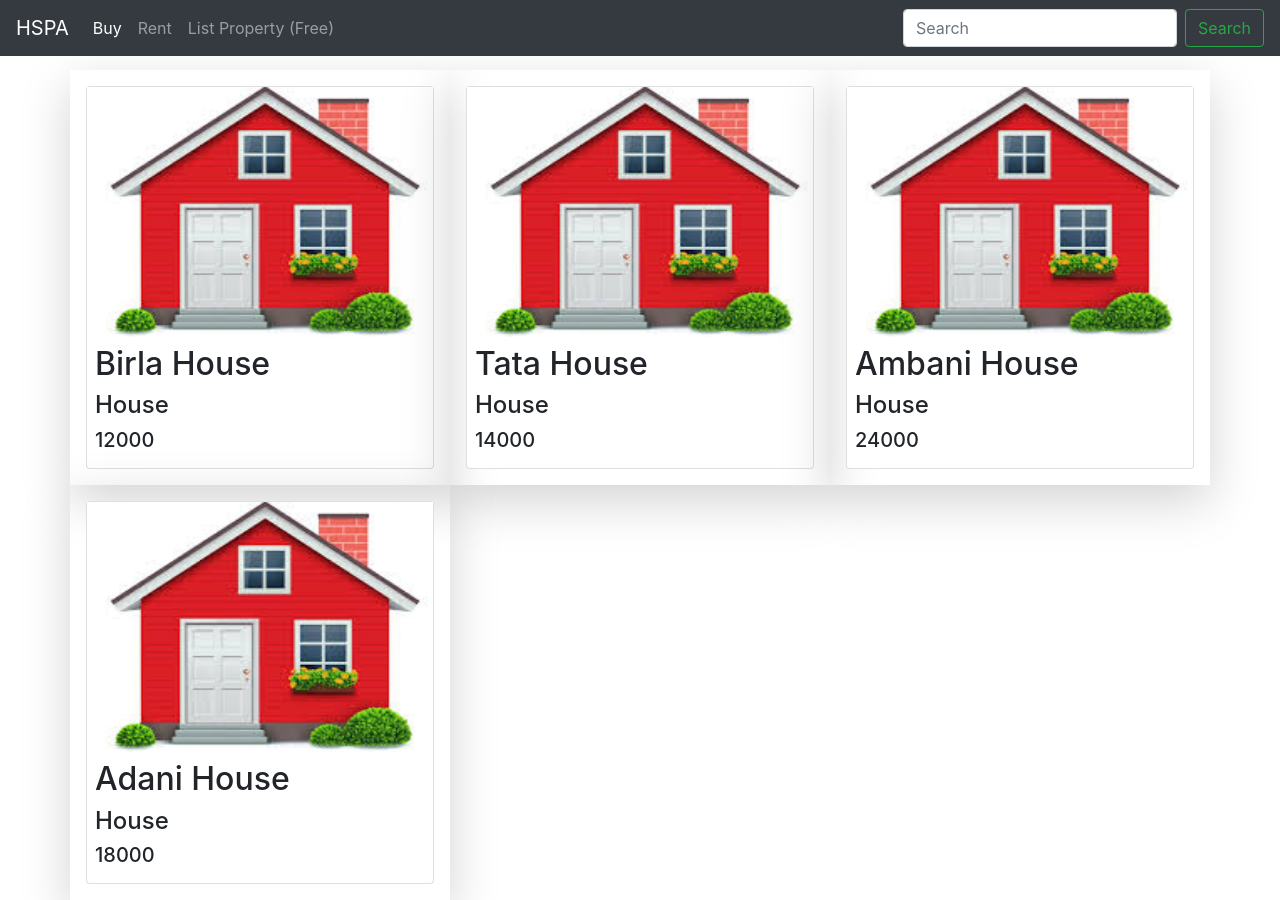
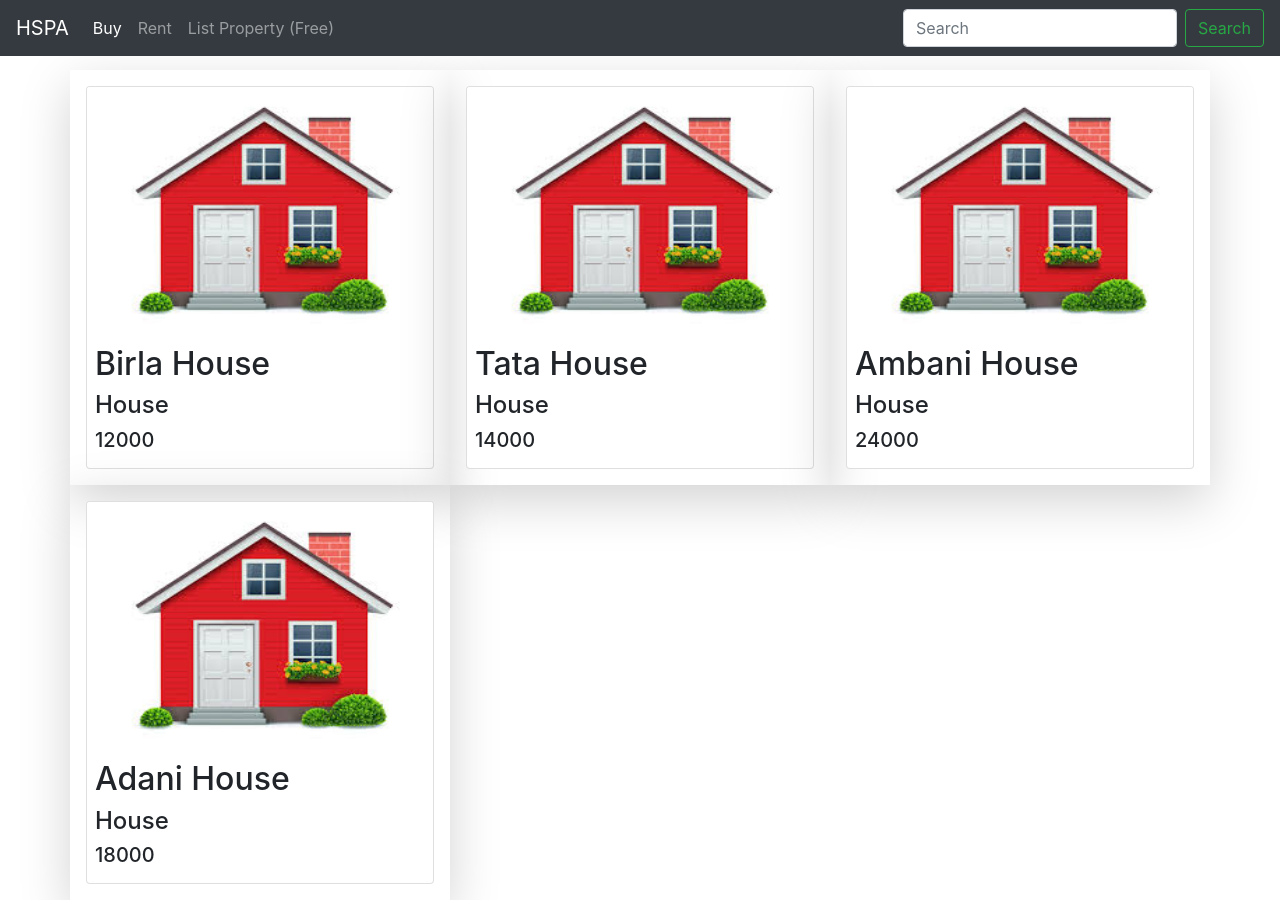
Before and after one commit to abhaygupta16/HSPA-Frontend, an Angular app: page / in a window 1280 px wide. Built offline with nearby package versions, Linux system fonts and the light colour scheme.

Commit message:
Add new field in  Property Interface i.e Iproperty interface

```diff
--- a/src/app/property/IProperty.ts
+++ b/src/app/property/IProperty.ts
@@ -1,6 +1,8 @@
 export interface IProperty {
   Id:number;
+  SellRent:number;
   Name:string;
   Type:string;
   Price:number;
+  Image?:string;
 }
--- a/src/app/property/property-card/property-card.component.css
+++ b/src/app/property/property-card/property-card.component.css
@@ -12,7 +12,7 @@
 }
 
 .card img{
-  transform: scale(1.2,1.2);
+  transform: scale(1,1);
   transition-duration: 500ms;
   transition-timing-function: ease-out;
   height: 250px;
--- a/src/app/property/property-card/property-card.component.html
+++ b/src/app/property/property-card/property-card.component.html
@@ -1,6 +1,7 @@
 <div class="card">
   <div class="card-img-wrapper">
-    <img class="card-img-top "src="assets/images/default_house.jpg" >
+    <img *ngIf="property.Image" class="card-img-top "src="assets/images/{{property.Image}}.jpg" >
+    <img *ngIf="!property.Image" class="card-img-top "src="assets/images/default_house.jpg" >
     <ul class="list-inline text-center member-icons animate">
       <li class="list-inline-item">
         <button class="btn btn-primary" routerLink="/property-detail/{{property.Id}}"><i class="far fa-edit"></i></button>
```
